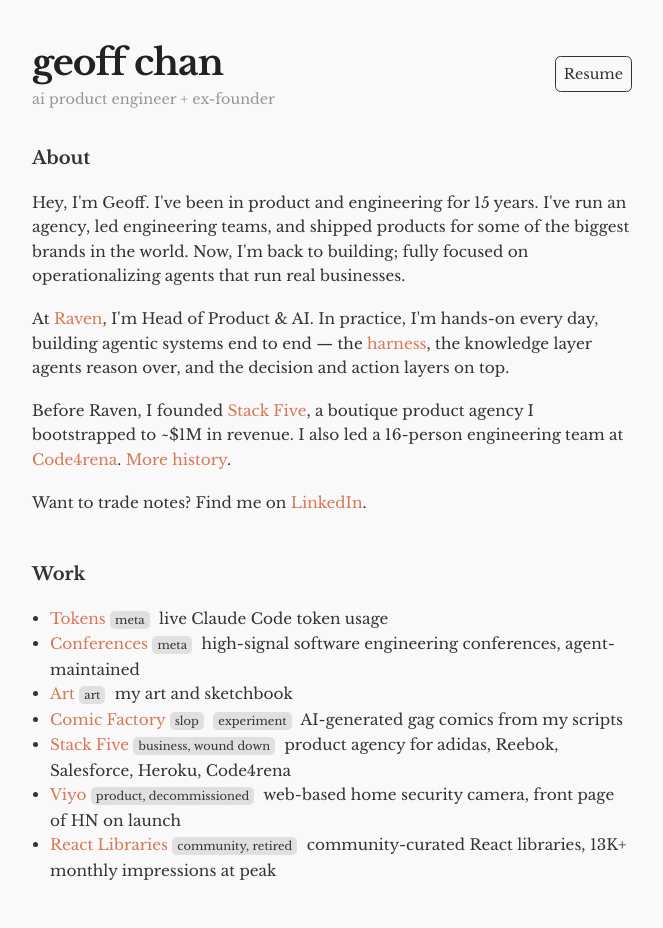
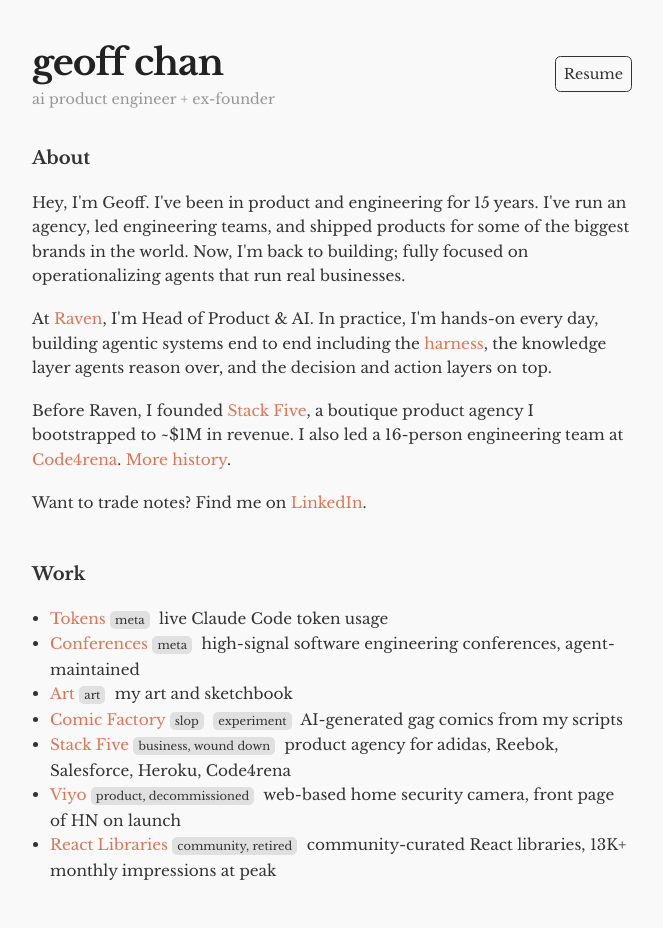
Before and after one commit to geoffchan23/geoffchan23.github.io, a Jekyll site: the page built from index.html, in a window 1280 px wide. Shown: the whole page, without its empty margins (308-971 px from the left). Built offline with Jekyll 4.4.1, drawn with Linux system fonts in a browser that asks for light colours.

Commit message:
copy: replace em-dashes with "including" and colons in titles
Co-Authored-By: Claude Opus 4.7 (1M context) <noreply@anthropic.com>

```diff
--- a/index.html
+++ b/index.html
@@ -1,6 +1,6 @@
 ---
 layout: default
-title: Geoff Chan — AI Product Engineer & ex-Founder
+title: "Geoff Chan: AI Product Engineer & ex-Founder"
 description: Geoff Chan is Head of Product & AI at Raven.ai, building agentic systems end to end. Previously founded Stack Five; led eng at Code4rena.
 ---
 <header>
@@ -16,7 +16,7 @@ description: Geoff Chan is Head of Product & AI at Raven.ai, building agentic sy
     <section class="about">
         <h2>About</h2>
         <p>Hey, I'm Geoff. I've been in product and engineering for 15 years. I've run an agency, led engineering teams, and shipped products for some of the biggest brands in the world. Now, I'm back to building; fully focused on operationalizing agents that run real businesses.</p>
-        <p>At <a href="https://raven.ai">Raven</a>, I'm Head of Product & AI. In practice, I'm hands-on every day, building agentic systems end to end &mdash; the <a href="https://www.anthropic.com/engineering/effective-harnesses-for-long-running-agents">harness</a>, the knowledge layer agents reason over, and the decision and action layers on top.</p>
+        <p>At <a href="https://raven.ai">Raven</a>, I'm Head of Product & AI. In practice, I'm hands-on every day, building agentic systems end to end including the <a href="https://www.anthropic.com/engineering/effective-harnesses-for-long-running-agents">harness</a>, the knowledge layer agents reason over, and the decision and action layers on top.</p>
         <p>Before Raven, I founded <a href="https://stackfive.io">Stack Five</a>, a boutique product agency I bootstrapped to ~$1M in revenue. I also led a 16-person engineering team at <a href="https://code4rena.com/">Code4rena</a>. <a href="/resume/">More history</a>.</p>
         <p>Want to trade notes? Find me on <a href="https://www.linkedin.com/in/geoffchan23/">LinkedIn</a>.</p>
     </section>
--- a/resume.html
+++ b/resume.html
@@ -1,6 +1,6 @@
 ---
 layout: default
-title: Resume — Geoff Chan, AI Product Engineer
+title: "Resume: Geoff Chan, AI Product Engineer"
 description: 15 years in product and engineering. Head of Product & AI at Raven.ai; previously founder of Stack Five and Director of Engineering at Code4rena.
 ---
 <header>
@@ -17,7 +17,7 @@ description: 15 years in product and engineering. Head of Product & AI at Raven.
         <h2>Resume</h2>
         <div>
             <h3>Head of Product & AI @ Raven.ai <span class="tag">May '25 - Current</span></h3>
-            <p>Lead AI strategy and product direction while hands-on building agentic systems end to end — the <a href="https://www.anthropic.com/engineering/effective-harnesses-for-long-running-agents">harness</a>, the knowledge layer agents reason over, and the decision and action layers on top.</p>
+            <p>Lead AI strategy and product direction while hands-on building agentic systems end to end including the <a href="https://www.anthropic.com/engineering/effective-harnesses-for-long-running-agents">harness</a>, the knowledge layer agents reason over, and the decision and action layers on top.</p>
             <p>Shipped deterministic LLM workflows that automated the bulk of back-office ticket operations; work previously spread across three full-time roles is now handled by one person at half capacity. First agent with live feedback loops in production, second in development.</p>
             <p>Stack: Claude SDK, Claude Code, Cursor, OpenAI, Ollama, open-source models; shipping in Node/TypeScript, Python/Django, and Elixir/Phoenix/Ash depending on the problem.</p>
             <p>Agent and workflow leverage is part of why a team of under 20 now delivers more revenue than the prior org at 70+.</p>
```
